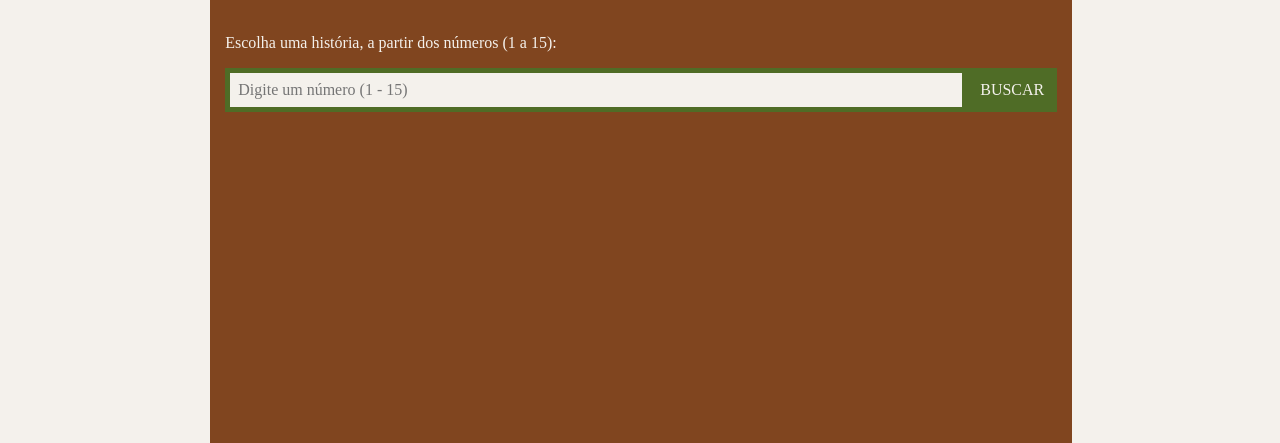
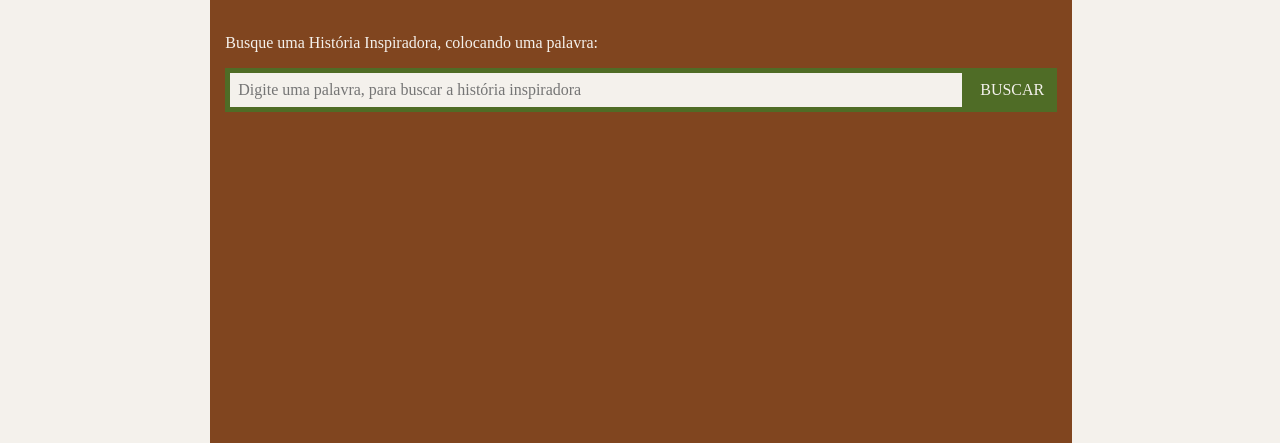
Before and after one commit to giihdot/ProjetoFinal, a website: page FrontEnd/Pagina_5/Pagina_5.html in a window 1280 px wide. Shown: the part 357-800 px from the top of the page. Drawn offline with Linux system fonts and the light colour scheme.

Commit message:
Atualização

```diff
--- a/FrontEnd/Pagina_5/Pagina_5.html
+++ b/FrontEnd/Pagina_5/Pagina_5.html
@@ -29,10 +29,10 @@
         <h1 class="h1"> HISTÓRIAS PARA COMPARTILHAR </h1>
 
 
-        <p style="color: #f4f1ec; text-align: justify;"> Escolha uma história, a partir dos números (1 a 15): </p>
+        <p style="color: #f4f1ec; text-align: justify;"> Busque uma História Inspiradora, colocando uma palavra: </p>
 
         <section class="Junt">
-            <input type="text" class="barra-escrita" placeholder="Digite um número (1 - 15)" />
+            <input type="text" class="barra-escrita" placeholder="Digite uma palavra, para buscar a história inspiradora" />
             <button class="button" onclick="buscarHist()"> BUSCAR </button>
         </section>
 
--- a/FrontEnd/Pagina_5/Pagina_5.js
+++ b/FrontEnd/Pagina_5/Pagina_5.js
@@ -1,5 +1,5 @@
 // // TESTE BASE - PARA FAZER O NOSSO
-// Função para buscar a história pelo ID
+// Função para buscar a história por uma palavra do texto
 async function buscarHist() {
     const historiaId = document.querySelector('.barra-escrita').value.trim();
     const loadingMessage = document.getElementById('loadingHist');
```
